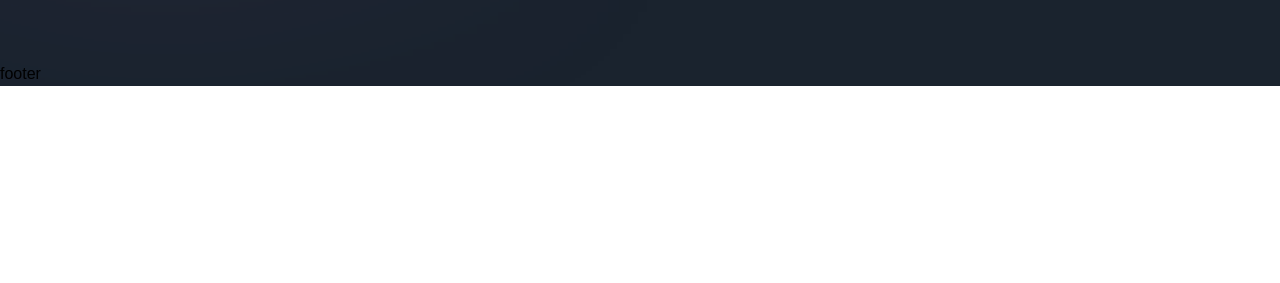
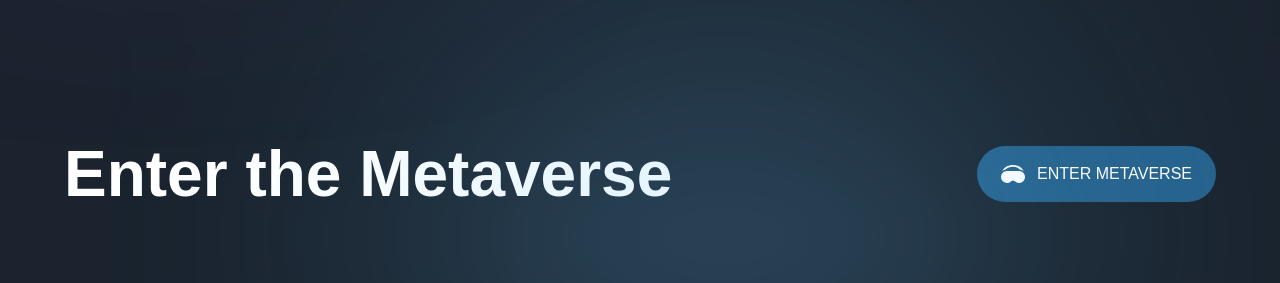
Before and after one commit to mikaelpizzi/metaversus, a Next.js app: page / in a window 1280 px wide. Shown: the part 7029-7312 px from the top of the page. Before the commit the page ends 7115 px from the top, so only its background shows below. Built offline with nearby package versions, Linux system fonts and the light colour scheme; a web font is replaced by a local one.

Commit message:
feat: Add call to action section

```diff
--- a/components/Footer.jsx
+++ b/components/Footer.jsx
@@ -1,9 +1,40 @@
 'use client';
 
+import { motion } from "framer-motion";
+import { socials } from "../constants";
+import styles from "../styles";
+import { footerVariants } from "../utils/motion";
+
 const Footer = () => (
-  <footer>
-    footer
-  </footer>
+  <motion.footer
+    variants={footerVariants}
+    initial='hidden'
+    whileInView='show'
+    className={`${styles.paddings} py-8 relative`}
+  >
+    <div className="footer-gradient" />
+
+    <div className={`${styles.innerWidth} mx-auto flex flex-col gap-8`}>
+      <div className="flex items-center justify-between flex-wrap gap-5">
+        <h4
+          className="font-bold md:text-[64px] text-[44px] text-white"
+        >Enter the Metaverse</h4>
+        <button
+          type="button"
+          className="flex items-center h-fit py-4 px-6 bg-[#25618b] rounded-[32px] gap-[12px]"
+        >
+          <img
+            src="/headset.svg"
+            alt="headset"
+            className="w-[24px] h-[24px] object-contain"
+          />
+          <span
+            className="font-normal text-[16px] text-white"
+          >ENTER METAVERSE</span>
+        </button>
+      </div>
+    </div>
+  </motion.footer>
 );
 
 export default Footer;
```
